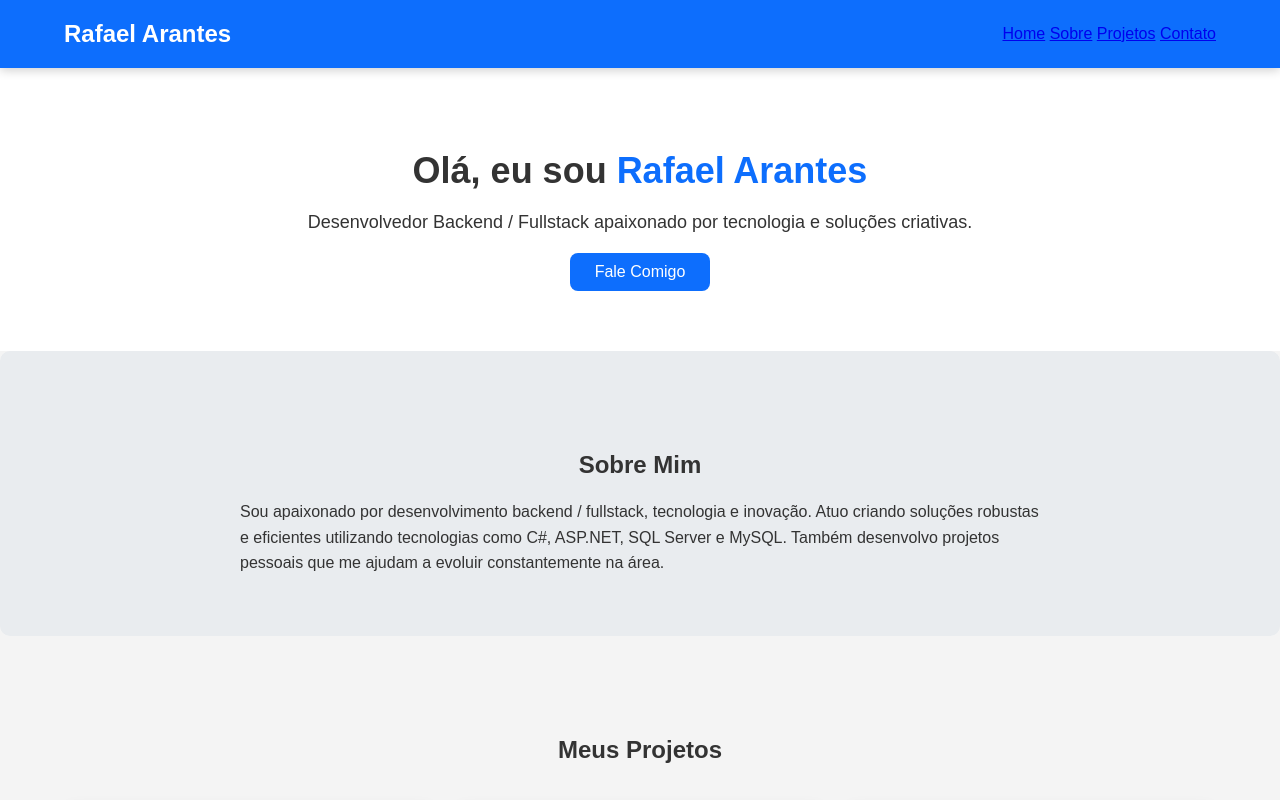
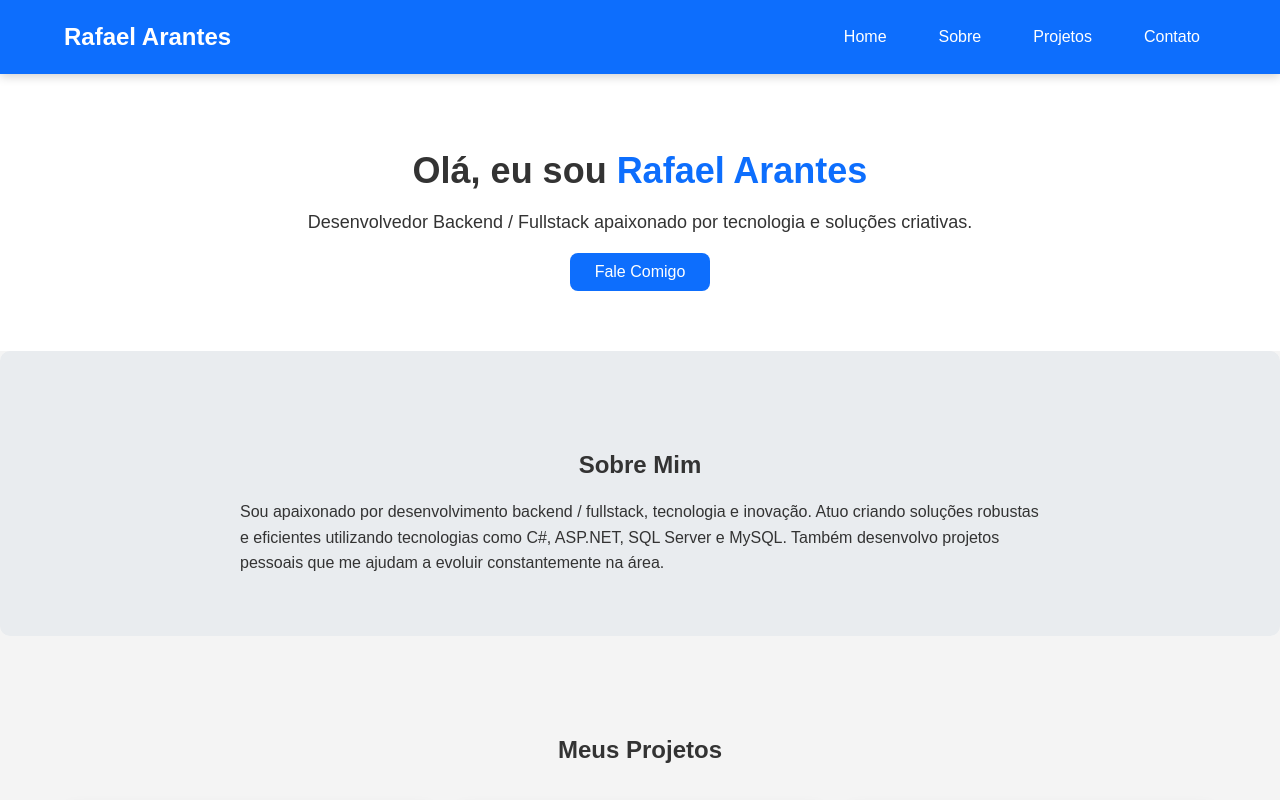
Before and after one commit to 365rafael/Portfolio, a plain HTML site: page index.html in a window 1280 px wide. Shown: the top 800 px of the page. Drawn offline with Linux system fonts and the light colour scheme.

Commit message:
Add novos projetos

```diff
--- a/index.html
+++ b/index.html
@@ -116,6 +116,11 @@
           <p>App gerador de link com mensagem personalizada para o Whatsapp.</p>
           <a href="https://365rafael.github.io/GeradorLinkZap/" target="_blank">Ver Projeto</a>
         </div>
+        <div class="card">
+          <h3>Calculadora de Repasse de Taxas</h3>
+          <p>App de calculadora de taxas da empresa Juntter.</p>
+          <a href="https://bit.ly/calculadoraJuntterTop" target="_blank">Ver Projeto</a>
+        </div>
 
 
       </div>
--- a/style.css
+++ b/style.css
@@ -38,6 +38,28 @@ header .container {
 header h1 {
     font-size: 24px;
 }
+
+/* Navegação do menu */
+header nav {
+  display: flex;
+  gap: 20px;
+}
+
+header nav a {
+  color: white;
+  text-decoration: none;
+  font-weight: 500;
+  font-size: 16px;
+  padding: 8px 16px;
+  border-radius: 6px;
+  transition: background-color 0.3s, color 0.3s;
+}
+
+header nav a:hover {
+  background-color: #084298;
+  color: #ffc107;
+}
+
 
 header nav ul {
     list-style: none;
```
